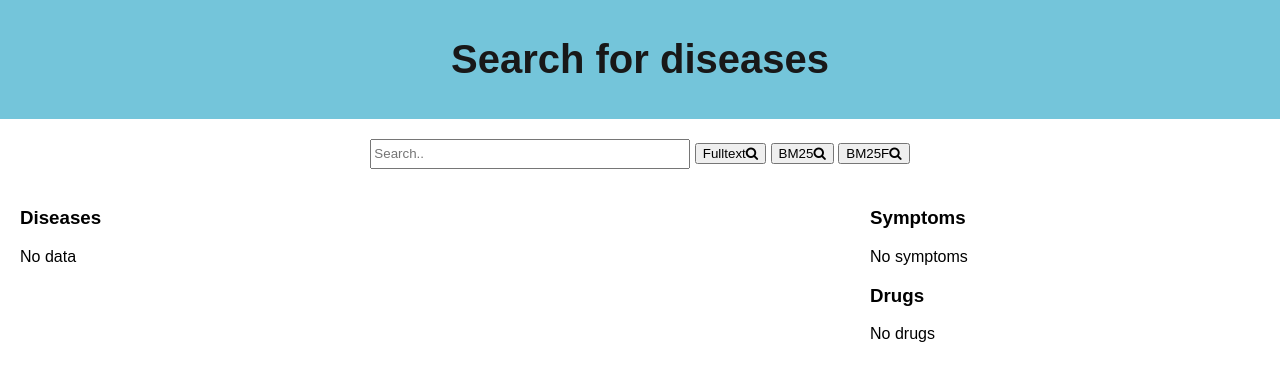
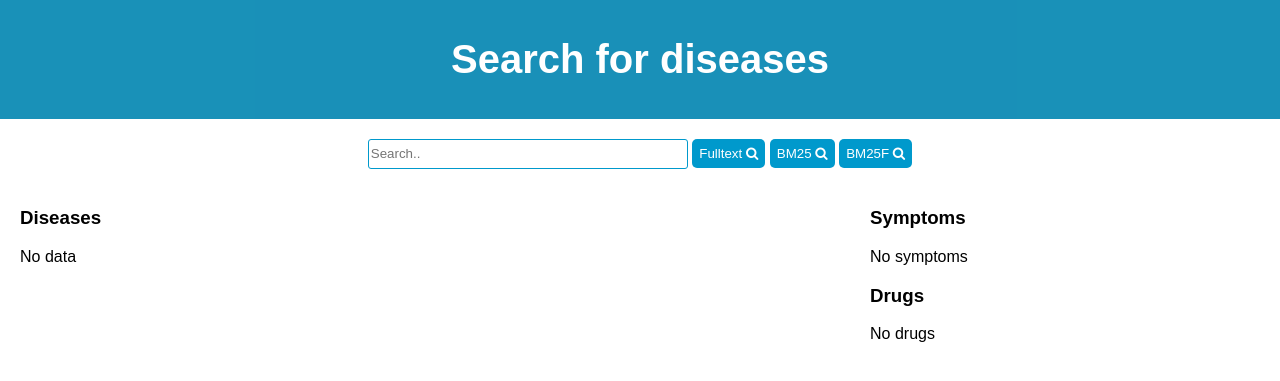
Before and after one commit to martinbg1/rdf-ir, a Flask app: page / in a window 1280 px wide; the page is wider, and only the part inside the window is pictured. Shown: the top 381 px of that part. Run offline with Flask 2, Linux system fonts and the light colour scheme; some libraries are stand-ins or nearby versions.

Commit message:
simple button styling

```diff
--- a/WebApp/static/css/main.css
+++ b/WebApp/static/css/main.css
@@ -3,8 +3,8 @@
 .header {
   padding: 10px;
   text-align: center;
-  background: #65bfd6;
-  color: black;
+  background: #0185b1;
+  color: white;
   font-size: 20px;
   opacity:0.9;
 }
@@ -26,15 +26,21 @@ form {
     text-align:center;
 }
 
-.btn-search {
-    width:30px;
-    height:30px;
-    background: #addde3;
+.submit{
+    padding: 7px;
+    background-color: #0099CC; /* Blue background color */
+    border-radius: 5px; /* Curve of border corners */
+    border-style: none;
+    color: white; /* Text color */
 }
 
 input {
     width:320px;
     height: 30px;
+    border-color: #0099CC;
+    border-style: solid;
+    border-width: 1px;
+    border-radius: 3px;
 }
 
 #disease-data > div {
--- a/WebApp/templates/index.html
+++ b/WebApp/templates/index.html
@@ -11,9 +11,9 @@
 
 <form role="search" id="searchForm">
     <input type="text" placeholder="Search.." name="searchInput">
-    <button type="submit" onclick="return fulltext_search()">Fulltext<i class="fa fa-search"></i></button>
-    <button type="submit" onclick="return BM25_search()">BM25<i class="fa fa-search"></i></button>
-    <button type="submit" onclick="return BM25F_search()">BM25F<i class="fa fa-search"></i></button>
+    <button class="submit" type="submit" onclick="return fulltext_search()">Fulltext <i class="fa fa-search"></i></button>
+    <button class="submit" type="submit" onclick="return BM25_search()">BM25 <i class="fa fa-search"></i></button>
+    <button class="submit" type="submit" onclick="return BM25F_search()">BM25F <i class="fa fa-search"></i></button>
     <!-- <button type="submit" onclick="return BM25FF_search()">BM25FF<i class="fa fa-search"></i></button> -->
 </form>
 
```
